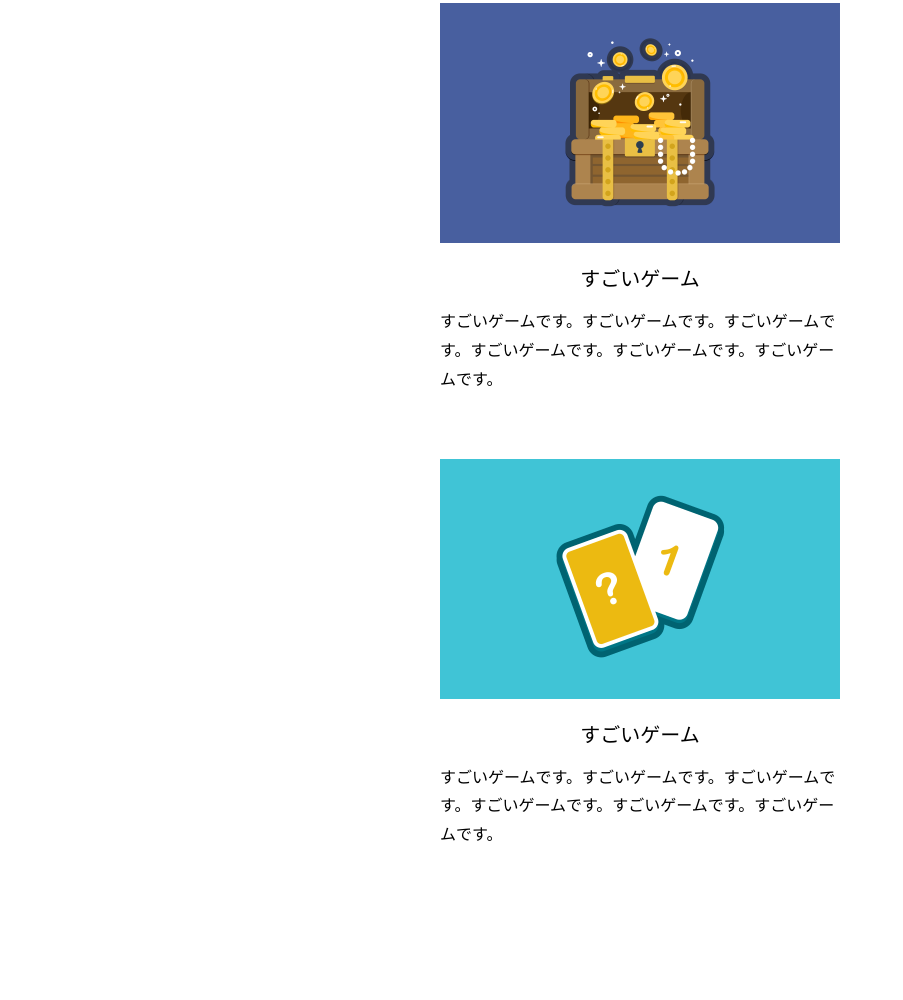
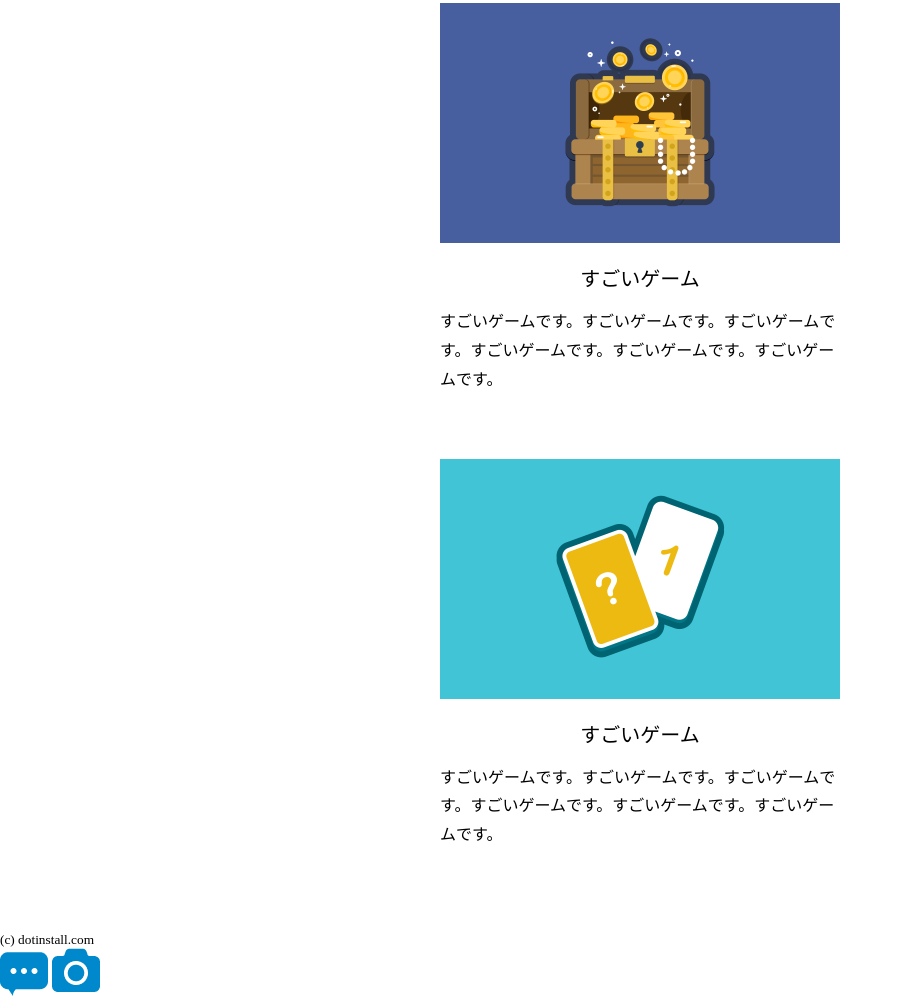
Before and after one commit to umedanaoyuki/copy-coding1, a plain HTML site: page index.html in a window 1280 px wide. Shown: the part 930-1930 px from the top of the page, without its empty margins (0-903 px from the left). Before the commit the page ends 1860 px from the top, so only its background shows below. Drawn offline with Linux system fonts and the light colour scheme.

Commit message:
footerタグの追加

```diff
--- a/index.html
+++ b/index.html
@@ -37,6 +37,14 @@
 
   </main>
 
-  <footer></footer>
+  <footer>
+    <small>
+    (c) dotinstall.com
+    </small>
+    <address>
+      <a href="#" target="_blank"><img src="sns-1.png" alt="sns icon"></a>
+      <a href="#" target="_blank"><img src="sns-2.png" alt="sns icon"></a>
+    </address>
+  </footer>
 </body>
 </html>
```
